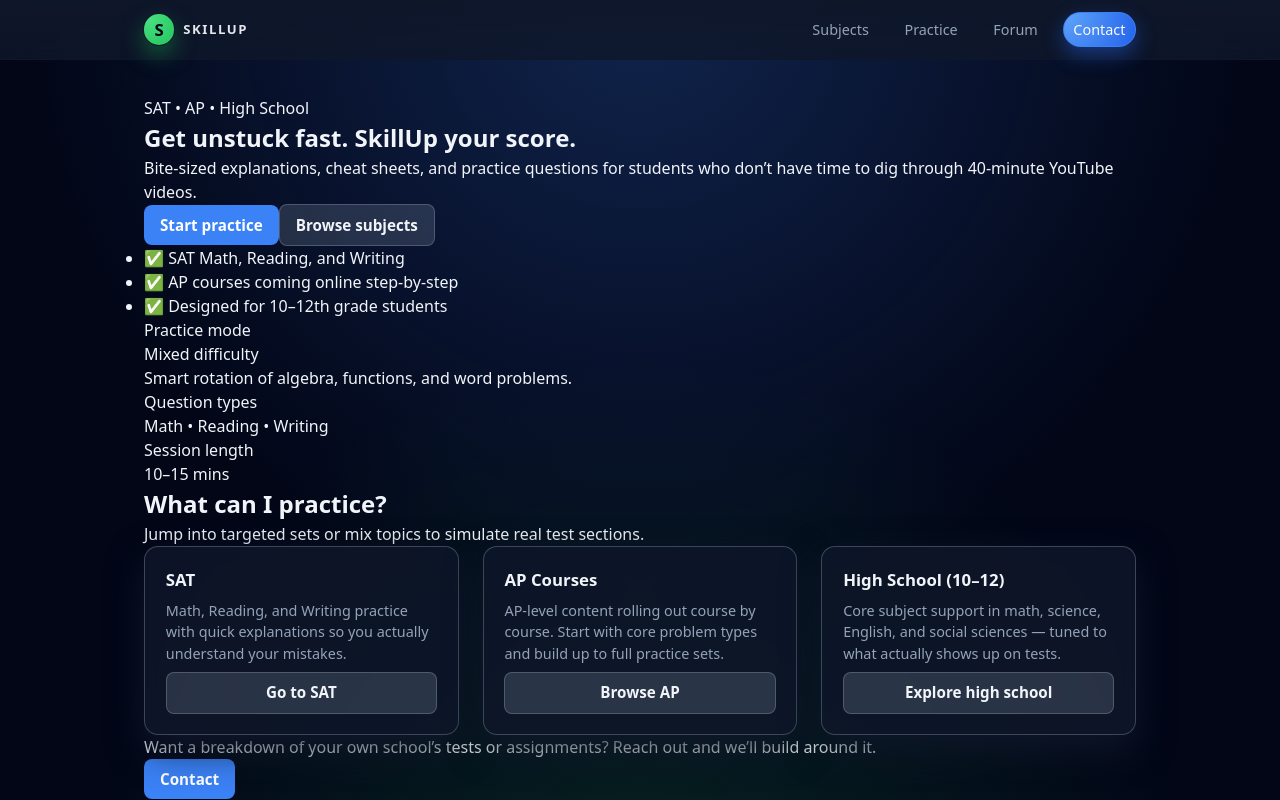
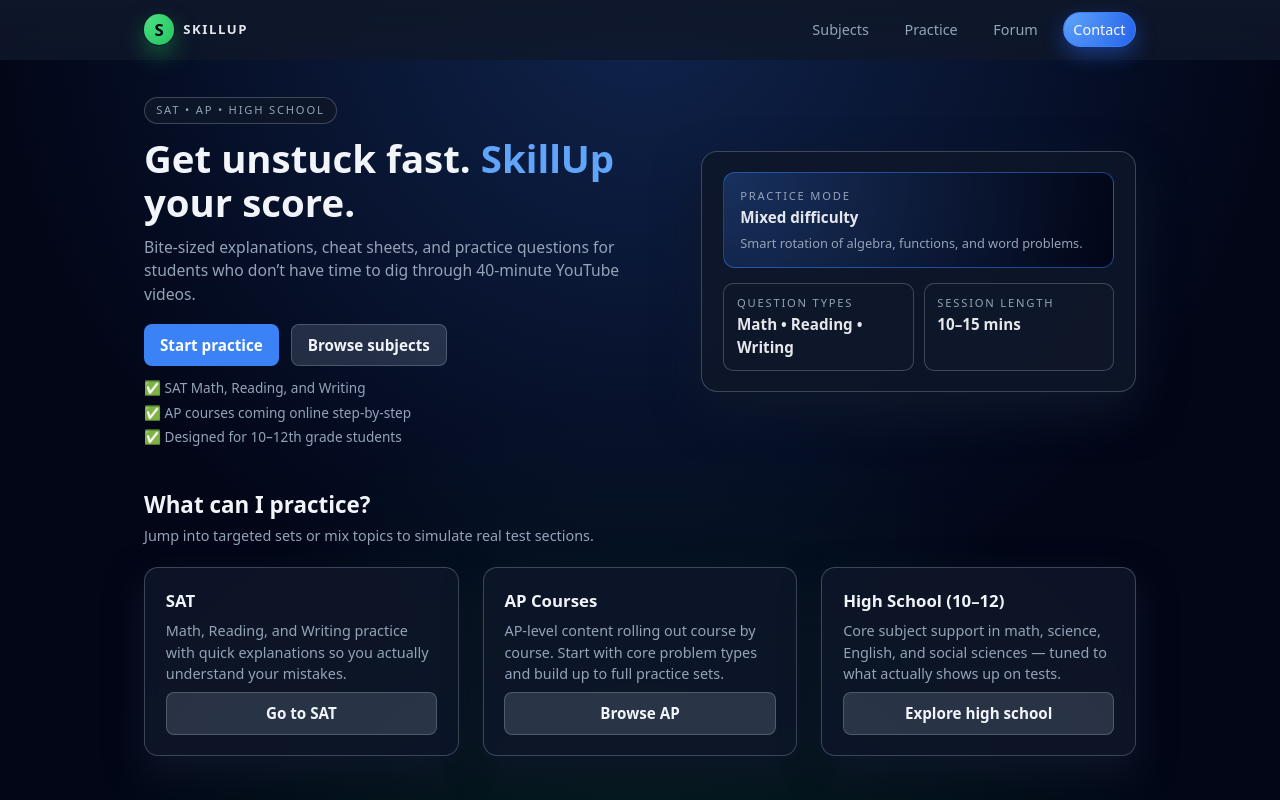
Before and after one commit to steponaskaciulis-max/skillup, a Next.js app in the folder SkillUp/: page / in a window 1280 px wide. Shown: the top 800 px of the page. Built offline with nearby package versions, Linux system fonts and the light colour scheme.

Commit message:
Update global.css

```diff
--- a/SkillUp/styles/global.css
+++ b/SkillUp/styles/global.css
@@ -454,3 +454,184 @@
     font-size: 0.7rem;
   }
 }
+/* -------------------------------------------------------
+   HOME PAGE
+-------------------------------------------------------- */
+
+.home-hero {
+  display: grid;
+  grid-template-columns: minmax(0, 3fr) minmax(0, 2.5fr);
+  gap: 2.25rem;
+  margin-bottom: 2.5rem;
+  align-items: center;
+}
+
+.home-hero-text h1 {
+  font-size: 2.4rem;
+  line-height: 1.15;
+  margin-bottom: 0.75rem;
+}
+
+.home-hero-highlight {
+  color: #60a5fa;
+}
+
+.home-hero-text p {
+  font-size: 0.98rem;
+  color: var(--muted);
+  max-width: 30rem;
+}
+
+.home-badge {
+  display: inline-flex;
+  align-items: center;
+  gap: 0.4rem;
+  font-size: 0.7rem;
+  text-transform: uppercase;
+  letter-spacing: 0.16em;
+  padding: 0.25rem 0.7rem;
+  border-radius: 999px;
+  border: 1px solid var(--border);
+  background: rgba(15, 23, 42, 0.9);
+  color: var(--muted);
+  margin-bottom: 0.75rem;
+}
+
+.home-hero-actions {
+  display: flex;
+  flex-wrap: wrap;
+  gap: 0.75rem;
+  margin-top: 1.1rem;
+  margin-bottom: 0.75rem;
+}
+
+.home-hero-bullets {
+  list-style: none;
+  font-size: 0.85rem;
+  color: var(--muted);
+  display: flex;
+  flex-direction: column;
+  gap: 0.25rem;
+}
+
+/* Right side hero panel */
+
+.home-hero-panel {
+  background: var(--card-bg);
+  border: 1px solid var(--border);
+  border-radius: 16px;
+  padding: 1.25rem 1.3rem;
+  box-shadow: 0 20px 45px rgba(15, 23, 42, 0.95);
+  display: flex;
+  flex-direction: column;
+  gap: 0.9rem;
+}
+
+.home-stat-card {
+  padding: 0.9rem 1rem;
+  border-radius: 12px;
+  background: radial-gradient(circle at 0 0, var(--accent-soft), #020617);
+  border: 1px solid rgba(59, 130, 246, 0.5);
+}
+
+.home-stat-card .label,
+.home-mini-card .label {
+  font-size: 0.7rem;
+  text-transform: uppercase;
+  letter-spacing: 0.16em;
+  color: var(--muted);
+  margin-bottom: 0.1rem;
+}
+
+.home-stat-card .value,
+.home-mini-card .value {
+  font-size: 0.95rem;
+  font-weight: 600;
+  color: #e5e7eb;
+}
+
+.home-stat-card .hint {
+  font-size: 0.8rem;
+  color: var(--muted);
+  margin-top: 0.3rem;
+}
+
+.home-stat-row {
+  display: grid;
+  grid-template-columns: repeat(2, minmax(0, 1fr));
+  gap: 0.6rem;
+}
+
+.home-mini-card {
+  padding: 0.7rem 0.8rem;
+  border-radius: 10px;
+  border: 1px solid var(--border);
+  background: rgba(15, 23, 42, 0.9);
+}
+
+/* Sections */
+
+.home-section {
+  margin-top: 2.25rem;
+}
+
+.home-section-header {
+  margin-bottom: 1.25rem;
+}
+
+.home-section-header h2 {
+  font-size: 1.4rem;
+  margin-bottom: 0.25rem;
+}
+
+.home-section-header p {
+  font-size: 0.9rem;
+  color: var(--muted);
+}
+
+/* CTA strip */
+
+.home-strip {
+  margin-top: 2.75rem;
+  margin-bottom: 0.5rem;
+  border-radius: 14px;
+  border: 1px solid var(--border);
+  background: radial-gradient(circle at 0 0, var(--accent-soft), #020617);
+  padding: 1rem 1.25rem;
+  display: flex;
+  align-items: center;
+  justify-content: space-between;
+  gap: 1rem;
+}
+
+.home-strip p {
+  font-size: 0.9rem;
+  color: #e5e7eb;
+}
+
+.home-strip span {
+  color: var(--muted);
+}
+
+/* Responsive tweaks */
+
+@media (max-width: 900px) {
+  .home-hero {
+    grid-template-columns: 1fr;
+  }
+
+  .home-hero-panel {
+    order: -1;
+  }
+}
+
+@media (max-width: 640px) {
+  .home-hero-text h1 {
+    font-size: 2rem;
+  }
+
+  .home-strip {
+    flex-direction: column;
+    align-items: flex-start;
+  }
+}
```
